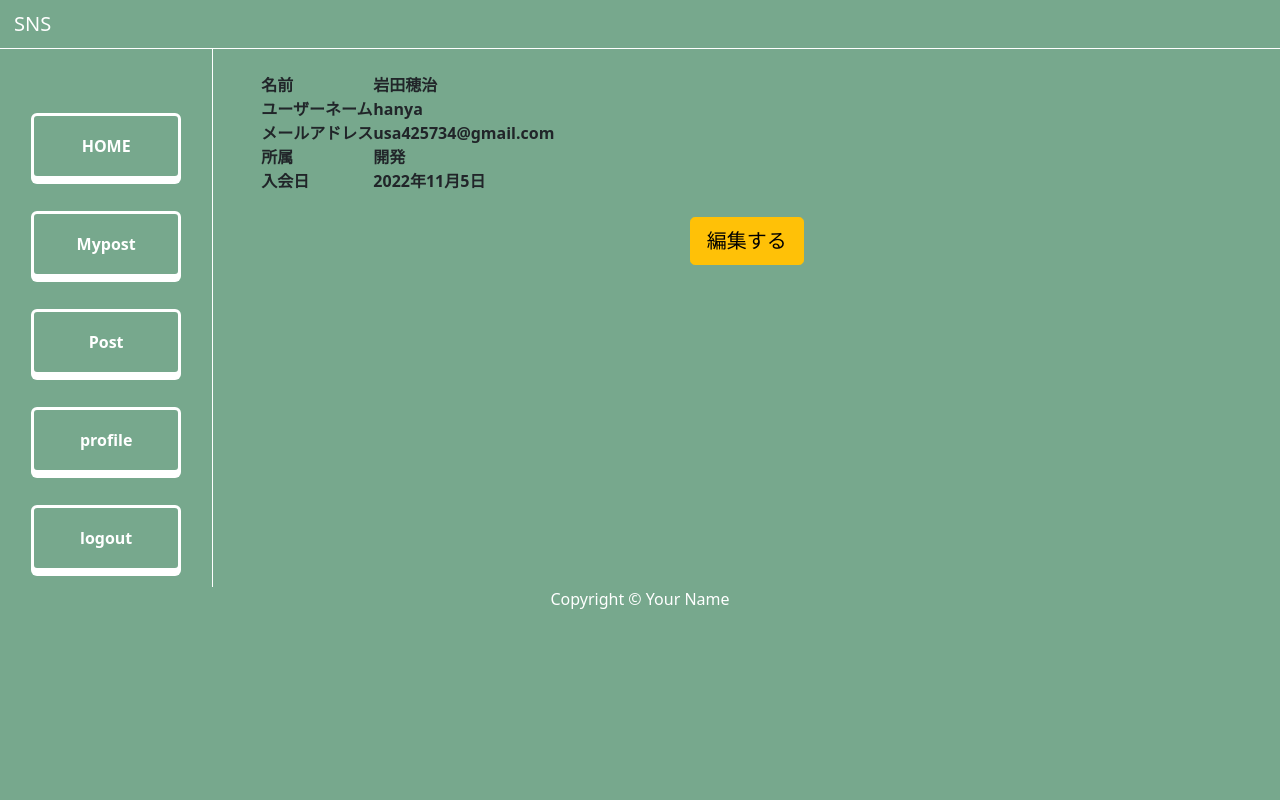
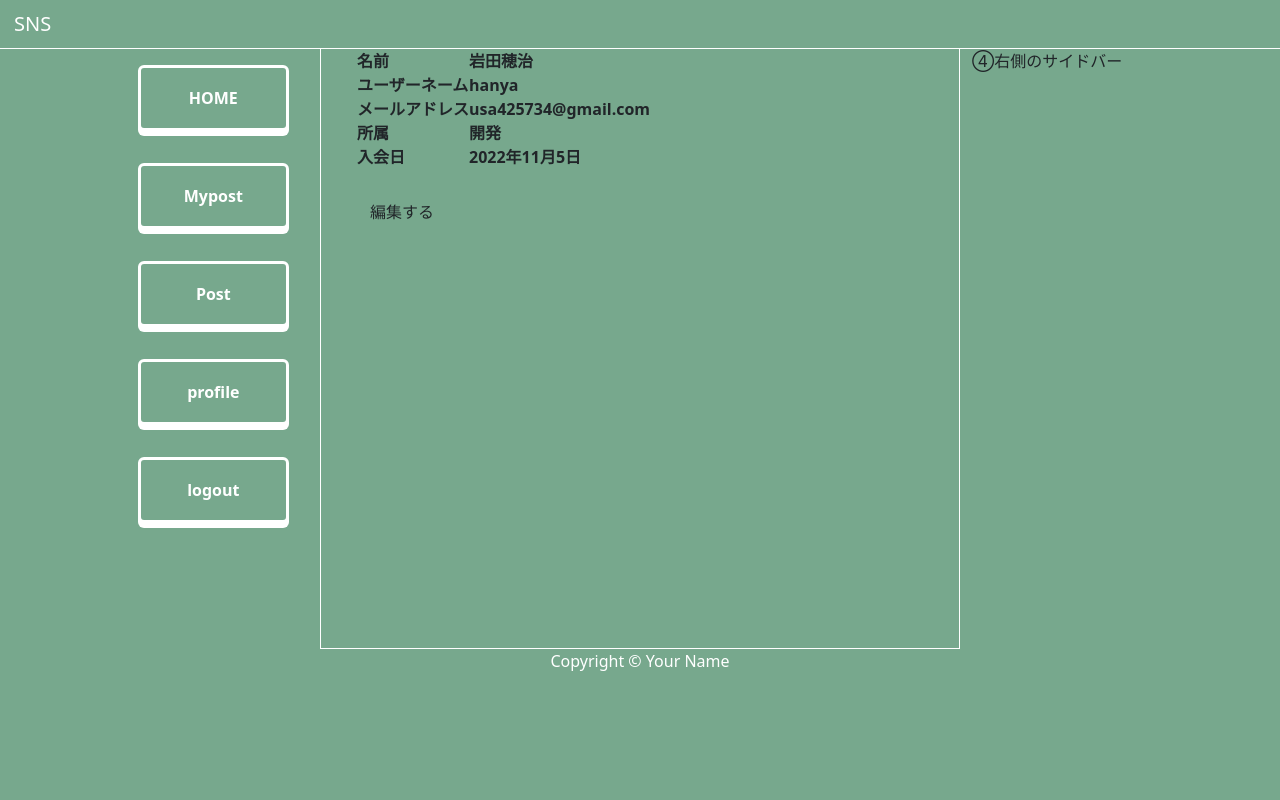
Before and after one commit to usa4040/django_sns, a Django app: page /accounts/profile/ in a window 1280 px wide. Run offline with Django 4.2, Linux system fonts and the light colour scheme; a user stored in the database is signed in; data comes from the database, SQL or seed files in the repository; both versions use the stored data as it was after the commit; lists and menus that the app fills with data are empty; some libraries are stand-ins or nearby versions.

Commit message:
デザインの変更

```diff
--- a/static/css/style_app.css
+++ b/static/css/style.css
@@ -9,19 +9,7 @@ body {
     background: #77a88d;
     display: flex;
     flex-flow: column;
-    min-height: 100vh;
-}
-
-main {
-    flex: 1;
-}
-
-.card {
-    margin: 1rem;
-}
-
-#sidebar {
-    border-right: 1px solid white;
+    height: 100vh;
 }
 
 .navbar-brand {
@@ -35,6 +23,33 @@ main {
 
 .navbar {
     border-bottom: 1px solid white;
+    position: sticky;
+    top: 0px;
+    z-index: 100;
+}
+
+main {
+    border-bottom: 1px solid white;
+    border-left: 1px solid white;
+    border-right: 1px solid white;
+}
+
+.card {
+    margin: 1rem;
+}
+
+#left_sidebar {
+    position: sticky;
+    top: 50px;
+    height: 600px;
+    z-index: 99;
+}
+
+#right_sidebar {
+    position: sticky;
+    top: 50px;
+    height: 600px;
+    z-index: 99;
 }
 
 #sidebtn {
--- a/templates/accounts/login.html
+++ b/templates/accounts/login.html
@@ -1,4 +1,4 @@
-{% extends 'base_account.html' %}
+{% extends 'base.html' %}
 
 {% load widget_tweaks %}
 
--- a/templates/accounts/logout.html
+++ b/templates/accounts/logout.html
@@ -1,4 +1,4 @@
-{% extends 'base_account.html' %}
+{% extends 'base.html' %}
 
 {% block content %}
 
--- a/templates/accounts/profile.html
+++ b/templates/accounts/profile.html
@@ -1,4 +1,4 @@
-{% extends 'base_account.html' %}
+{% extends 'base.html' %}
 
 {% block content %}
 <table class="profile_table mb-4">
@@ -25,8 +25,8 @@
         </tr>
     </tbody>
 </table>
-<div class="button mx-auto text-center">
-    <a href="{% url 'profile_edit' %}" class="btn btn-lg btn-warning btn-block">編集する</a>
+<div class="button">
+    <a href="{% url 'profile_edit' %}" class="btn">編集する</a>
 </div>
 
 {% endblock %}
--- a/templates/accounts/profile_edit.html
+++ b/templates/accounts/profile_edit.html
@@ -1,4 +1,4 @@
-{% extends 'base_account.html' %}
+{% extends 'base.html' %}
 {% load widget_tweaks %}
 
 {% block content %}
@@ -27,8 +27,8 @@
             </tr>
         </tbody>
     </table>
-    <div class="button mx-auto text-center">
-        <button class="btn btn-lg btn-warning btn-block" type="submit">登録する</button>
+    <div class="button">
+        <button class="btn" type="submit">登録する</button>
     </div>
 </form>
 
--- a/templates/accounts/signup.html
+++ b/templates/accounts/signup.html
@@ -1,4 +1,4 @@
-{% extends 'base_account.html' %}
+{% extends 'base.html' %}
 
 {% load widget_tweaks %}
 
--- a/templates/app/index.html
+++ b/templates/app/index.html
@@ -1,4 +1,4 @@
-{% extends 'base_app.html' %}
+{% extends 'base.html' %}
 
 {% block content %}
 
--- a/templates/app/post_create.html
+++ b/templates/app/post_create.html
@@ -1,4 +1,4 @@
-{% extends 'base_app.html' %}
+{% extends 'base.html' %}
 
 
 {% block content %}
--- a/templates/app/post_delete.html
+++ b/templates/app/post_delete.html
@@ -1,4 +1,4 @@
-{% extends 'base_app.html' %}
+{% extends 'base.html' %}
 
 
 {% block content %}
--- a/templates/app/post_detail.html
+++ b/templates/app/post_detail.html
@@ -1,4 +1,4 @@
-{% extends 'base_app.html' %}
+{% extends 'base.html' %}
 
 
 {% block content %}
--- a/templates/app/post_mylist.html
+++ b/templates/app/post_mylist.html
@@ -1,4 +1,4 @@
-{% extends 'base_app.html' %}
+{% extends 'base.html' %}
 
 
 {% block content %}
--- a/templates/app/post_update.html
+++ b/templates/app/post_update.html
@@ -1,4 +1,4 @@
-{% extends 'base_app.html' %}
+{% extends 'base.html' %}
 
 
 {% block content %}
--- /dev/null
+++ b/templates/base.html
@@ -0,0 +1,68 @@
+{% load static %}
+<!DOCTYPE html>
+<html lang="ja">
+<head>
+    <meta charset="UTF-8">
+    <link href="https://cdn.jsdelivr.net/npm/bootstrap@5.0.2/dist/css/bootstrap.min.css" rel="stylesheet" integrity="sha384-EVSTQN3/azprG1Anm3QDgpJLIm9Nao0Yz1ztcQTwFspd3yD65VohhpuuCOmLASjC" crossorigin="anonymous">
+    <link rel="stylesheet" href="{% static 'css/style.css' %}">
+    <title>Document</title>
+</head>
+<body>
+    <nav class="navbar fixed-top p-1">
+        <a class="navbar-brand">
+            SNS
+        </a>
+    </nav>
+    <div class="container-fluid">
+        <div class="row">
+            <div class="col-sm-1"></div>
+            <div id="left_sidebar" class="col-sm-2 text-center">
+                <ul class="nav flex-column">
+                    <li class="nav-item">
+                        <a id="sidebtn" href="/">HOME</a>
+                    </li>
+                    {% if user.is_authenticated %}
+                    <li class="nav-item">
+                        <a id="sidebtn" href="{% url 'mylist' %}">Mypost</a>
+                    </li>
+                    <li class="nav-item">
+                        <a id="sidebtn" href="{% url 'create' %}">Post</a>
+                    </li>
+                    <li class="nav-item">
+                        <a id="sidebtn" href="{% url 'profile' %}">profile</a>
+                    </li>
+                    <li class="nav-item">
+                        <a id="sidebtn" href="{% url 'account_logout' %}">logout</a>
+                    </li>
+                    {% else %}
+                    <li class="nav-item">
+                        <a id="sidebtn" href="{% url 'account_signup' %}">signup</a>
+                    </li>
+                    <li class="nav-item">
+                        <a id="sidebtn" href="{% url 'account_login' %}">login</a>
+                    </li>
+                    {% endif %}
+                </ul>
+            </div>
+            <main class="col-sm-6">
+                <div class="container">
+                    {% block content %}
+                    {% endblock %}
+                </div>
+            </main>
+            <div id="right_sidebar" class="col-sm-2">
+                ④右側のサイドバー
+            </div>
+            <div class="col-sm-1"></div>
+        </div>
+    </div>
+
+    <footer>
+        <p class="m-0 text-center text-white">Copyright &copy; Your Name</p>
+    </footer>
+
+    {% block extra_js %}
+    {% endblock %}
+
+</body>
+</html>
--- a/templates/base_account.html
+++ /dev/null
@@ -1,65 +0,0 @@
-{% load static %}
-<!DOCTYPE html>
-<html lang="ja">
-<head>
-    <meta charset="UTF-8">
-    <link href="https://cdn.jsdelivr.net/npm/bootstrap@5.0.2/dist/css/bootstrap.min.css" rel="stylesheet" integrity="sha384-EVSTQN3/azprG1Anm3QDgpJLIm9Nao0Yz1ztcQTwFspd3yD65VohhpuuCOmLASjC" crossorigin="anonymous">
-    <link rel="stylesheet" href="{% static 'css/style_app.css' %}">
-    <title>Document</title>
-</head>
-<body>
-    <nav class="navbar p-1">
-        <a class="navbar-brand">
-            SNS
-        </a>
-    </nav>
-    <div class="container-fluid">
-        <div class="row">
-            <nav id="sidebar" class="col-md-3 col-lg-2 d-md-block sidebar collapse text-center">
-                <div class="position-sticky pt-md-5">
-                    <ul class="nav flex-column">
-                        <li class="nav-item">
-                            <a id="sidebtn" href="/">HOME</a>
-                        </li>
-                        {% if user.is_authenticated %}
-                        <li class="nav-item">
-                            <a id="sidebtn" href="{% url 'mylist' %}">Mypost</a>
-                        </li>
-                        <li class="nav-item">
-                            <a id="sidebtn" href="{% url 'create' %}">Post</a>
-                        </li>
-                        <li class="nav-item">
-                            <a id="sidebtn" href="{% url 'profile' %}">profile</a>
-                        </li>
-                        <li class="nav-item">
-                            <a id="sidebtn" href="{% url 'account_logout' %}">logout</a>
-                        </li>
-                        {% else %}
-                        <li class="nav-item">
-                            <a id="sidebtn" href="{% url 'account_signup' %}">signup</a>
-                        </li>
-                        <li class="nav-item">
-                            <a id="sidebtn" href="{% url 'account_login' %}">login</a>
-                        </li>
-                        {% endif %}
-                    </ul>
-                </div>
-            </nav>
-            <main class="col-md-9 ml-sm-auto col-lg-10 px-md-4 py-4">
-                <div class="container">
-                    {% block content %}
-                    {% endblock %}
-                </div>
-            </main>
-        </div>
-    </div>
-
-    <footer>
-        <p class="m-0 text-center text-white">Copyright &copy; Your Name</p>
-    </footer>
-
-    {% block extra_js %}
-    {% endblock %}
-
-</body>
-</html>
```
Also changed, not shown: static/css/style_account.css (deleted, +0 -80 lines), templates/base_app.html (deleted, +0 -65 lines), db.sqlite3.
